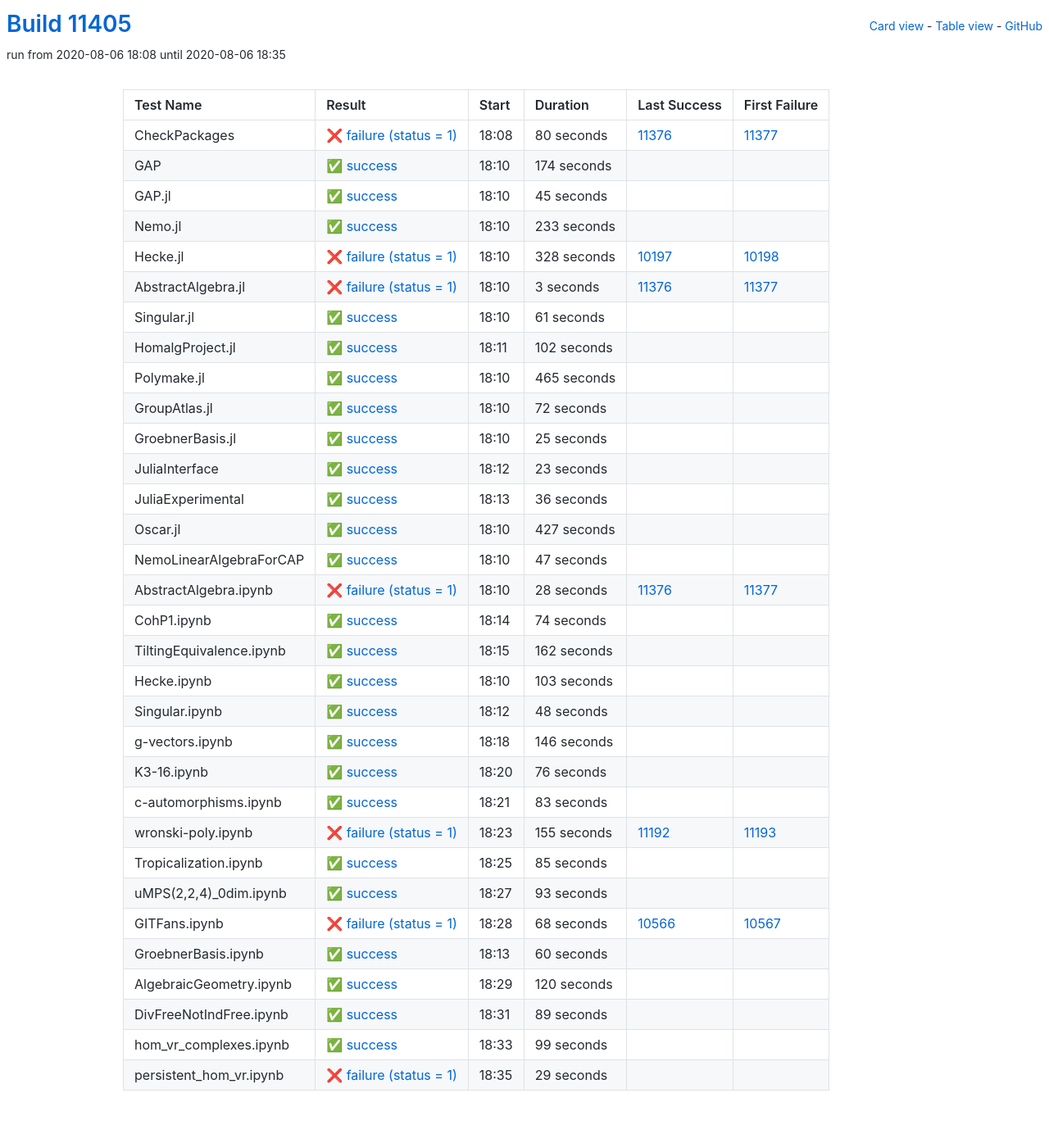
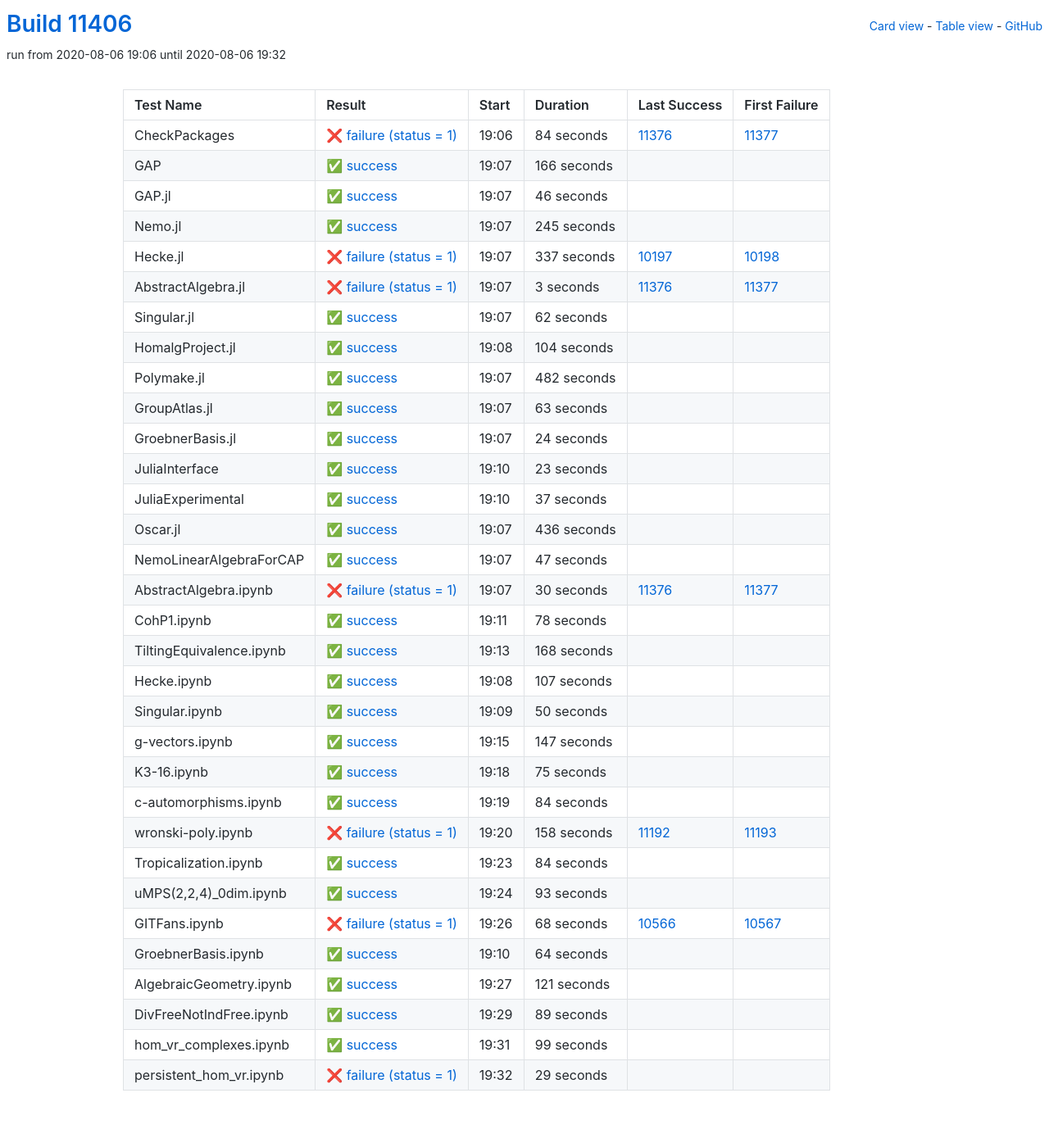
Before and after one commit to oscar-system/oscar-ci-status, a Jekyll site: the page built from table.html, in a window 1280 px wide. Shown: the whole page at 82% size. Built offline with Jekyll 4.4.1, drawn with Linux system fonts in a browser that asks for light colours.

Commit message:
Build #11406

```diff
--- a/_data/ci.yml
+++ b/_data/ci.yml
@@ -1,6 +1,6 @@
 ---
-build: 11405
-build_url: https://oscarci.mathematik.uni-kl.de/job/oscar/11405/
+build: 11406
+build_url: https://oscarci.mathematik.uni-kl.de/job/oscar/11406/
 job: oscar
 organization: oscar-system
 repo: oscar-ci-status
@@ -8,68 +8,68 @@
 tests:
 - name: CheckPackages
   id: checkpackages
-  log: https://oscarci.mathematik.uni-kl.de/job/oscar/11405/artifact/logs/build-11405/CheckPackages.log
-  start: 2020-08-06 18:08
+  log: https://oscarci.mathematik.uni-kl.de/job/oscar/11406/artifact/logs/build-11406/CheckPackages.log
+  start: 2020-08-06 19:06
   success: false
   exitcode: 1
   status: failure
-  duration: 80
+  duration: 84
   last_success: 11376
   last_success_url: https://oscarci.mathematik.uni-kl.de/job/oscar/11376/
   first_failure: 11377
   first_failure_url: https://oscarci.mathematik.uni-kl.de/job/oscar/11377/
 - name: GAP
   id: gap
-  log: https://oscarci.mathematik.uni-kl.de/job/oscar/11405/artifact/logs/build-11405/GAP.log
-  start: 2020-08-06 18:10
+  log: https://oscarci.mathematik.uni-kl.de/job/oscar/11406/artifact/logs/build-11406/GAP.log
+  start: 2020-08-06 19:07
   success: true
   exitcode: 0
   status: success
-  duration: 174
+  duration: 166
   last_success: false
   last_success_url:
   first_failure: false
   first_failure_url:
 - name: GAP.jl
   id: gap-jl
-  log: https://oscarci.mathematik.uni-kl.de/job/oscar/11405/artifact/logs/build-11405/GAP.jl.log
-  start: 2020-08-06 18:10
+  log: https://oscarci.mathematik.uni-kl.de/job/oscar/11406/artifact/logs/build-11406/GAP.jl.log
+  start: 2020-08-06 19:07
   success: true
   exitcode: 0
   status: success
-  duration: 45
+  duration: 46
   last_success: false
   last_success_url:
   first_failure: false
   first_failure_url:
 - name: Nemo.jl
   id: nemo-jl
-  log: https://oscarci.mathematik.uni-kl.de/job/oscar/11405/artifact/logs/build-11405/Nemo.jl.log
-  start: 2020-08-06 18:10
+  log: https://oscarci.mathematik.uni-kl.de/job/oscar/11406/artifact/logs/build-11406/Nemo.jl.log
+  start: 2020-08-06 19:07
   success: true
   exitcode: 0
   status: success
-  duration: 233
+  duration: 245
   last_success: false
   last_success_url:
   first_failure: false
   first_failure_url:
 - name: Hecke.jl
   id: hecke-jl
-  log: https://oscarci.mathematik.uni-kl.de/job/oscar/11405/artifact/logs/build-11405/Hecke.jl.log
-  start: 2020-08-06 18:10
+  log: https://oscarci.mathematik.uni-kl.de/job/oscar/11406/artifact/logs/build-11406/Hecke.jl.log
+  start: 2020-08-06 19:07
   success: false
   exitcode: 1
   status: failure
-  duration: 328
+  duration: 337
   last_success: 10197
   last_success_url: https://oscarci.mathematik.uni-kl.de/job/oscar/10197/
   first_failure: 10198
   first_failure_url: https://oscarci.mathematik.uni-kl.de/job/oscar/10198/
 - name: AbstractAlgebra.jl
   id: abstractalgebra-jl
-  log: https://oscarci.mathematik.uni-kl.de/job/oscar/11405/artifact/logs/build-11405/AbstractAlgebra.jl.log
-  start: 2020-08-06 18:10
+  log: https://oscarci.mathematik.uni-kl.de/job/oscar/11406/artifact/logs/build-11406/AbstractAlgebra.jl.log
+  start: 2020-08-06 19:07
   success: false
   exitcode: 1
   status: failure
@@ -80,68 +80,68 @@
   first_failure_url: https://oscarci.mathematik.uni-kl.de/job/oscar/11377/
 - name: Singular.jl
   id: singular-jl
-  log: https://oscarci.mathematik.uni-kl.de/job/oscar/11405/artifact/logs/build-11405/Singular.jl.log
-  start: 2020-08-06 18:10
+  log: https://oscarci.mathematik.uni-kl.de/job/oscar/11406/artifact/logs/build-11406/Singular.jl.log
+  start: 2020-08-06 19:07
   success: true
   exitcode: 0
   status: success
-  duration: 61
+  duration: 62
   last_success: false
   last_success_url:
   first_failure: false
   first_failure_url:
 - name: HomalgProject.jl
   id: homalgproject-jl
-  log: https://oscarci.mathematik.uni-kl.de/job/oscar/11405/artifact/logs/build-11405/HomalgProject.jl.log
-  start: 2020-08-06 18:11
+  log: https://oscarci.mathematik.uni-kl.de/job/oscar/11406/artifact/logs/build-11406/HomalgProject.jl.log
+  start: 2020-08-06 19:08
   success: true
   exitcode: 0
   status: success
-  duration: 102
+  duration: 104
   last_success: false
   last_success_url:
   first_failure: false
   first_failure_url:
 - name: Polymake.jl
   id: polymake-jl
-  log: https://oscarci.mathematik.uni-kl.de/job/oscar/11405/artifact/logs/build-11405/Polymake.jl.log
-  start: 2020-08-06 18:10
+  log: https://oscarci.mathematik.uni-kl.de/job/oscar/11406/artifact/logs/build-11406/Polymake.jl.log
+  start: 2020-08-06 19:07
   success: true
   exitcode: 0
   status: success
-  duration: 465
+  duration: 482
   last_success: false
   last_success_url:
   first_failure: false
   first_failure_url:
 - name: GroupAtlas.jl
   id: groupatlas-jl
-  log: https://oscarci.mathematik.uni-kl.de/job/oscar/11405/artifact/logs/build-11405/GroupAtlas.jl.log
-  start: 2020-08-06 18:10
+  log: https://oscarci.mathematik.uni-kl.de/job/oscar/11406/artifact/logs/build-11406/GroupAtlas.jl.log
+  start: 2020-08-06 19:07
   success: true
   exitcode: 0
   status: success
-  duration: 72
+  duration: 63
   last_success: false
   last_success_url:
   first_failure: false
   first_failure_url:
 - name: GroebnerBasis.jl
   id: groebnerbasis-jl
-  log: https://oscarci.mathematik.uni-kl.de/job/oscar/11405/artifact/logs/build-11405/GroebnerBasis.jl.log
-  start: 2020-08-06 18:10
+  log: https://oscarci.mathematik.uni-kl.de/job/oscar/11406/artifact/logs/build-11406/GroebnerBasis.jl.log
+  start: 2020-08-06 19:07
   success: true
   exitcode: 0
   status: success
-  duration: 25
+  duration: 24
   last_success: false
   last_success_url:
   first_failure: false
   first_failure_url:
 - name: JuliaInterface
   id: juliainterface
-  log: https://oscarci.mathematik.uni-kl.de/job/oscar/11405/artifact/logs/build-11405/JuliaInterface.log
-  start: 2020-08-06 18:12
+  log: https://oscarci.mathematik.uni-kl.de/job/oscar/11406/artifact/logs/build-11406/JuliaInterface.log
+  start: 2020-08-06 19:10
   success: true
   exitcode: 0
   status: success
@@ -152,32 +152,32 @@
   first_failure_url:
 - name: JuliaExperimental
   id: juliaexperimental
-  log: https://oscarci.mathematik.uni-kl.de/job/oscar/11405/artifact/logs/build-11405/JuliaExperimental.log
-  start: 2020-08-06 18:13
+  log: https://oscarci.mathematik.uni-kl.de/job/oscar/11406/artifact/logs/build-11406/JuliaExperimental.log
+  start: 2020-08-06 19:10
   success: true
   exitcode: 0
   status: success
-  duration: 36
+  duration: 37
   last_success: false
   last_success_url:
   first_failure: false
   first_failure_url:
 - name: Oscar.jl
   id: oscar-jl
-  log: https://oscarci.mathematik.uni-kl.de/job/oscar/11405/artifact/logs/build-11405/Oscar.jl.log
-  start: 2020-08-06 18:10
+  log: https://oscarci.mathematik.uni-kl.de/job/oscar/11406/artifact/logs/build-11406/Oscar.jl.log
+  start: 2020-08-06 19:07
   success: true
   exitcode: 0
   status: success
-  duration: 427
+  duration: 436
   last_success: false
   last_success_url:
   first_failure: false
   first_failure_url:
 - name: NemoLinearAlgebraForCAP
   id: nemolinearalgebraforcap
-  log: https://oscarci.mathematik.uni-kl.de/job/oscar/11405/artifact/logs/build-11405/NemoLinearAlgebraForCAP.log
-  start: 2020-08-06 18:10
+  log: https://oscarci.mathematik.uni-kl.de/job/oscar/11406/artifact/logs/build-11406/NemoLinearAlgebraForCAP.log
+  start: 2020-08-06 19:07
   success: true
   exitcode: 0
   status: success
@@ -188,128 +188,128 @@
   first_failure_url:
 - name: AbstractAlgebra.ipynb
   id: abstractalgebra-ipynb
-  log: https://oscarci.mathematik.uni-kl.de/job/oscar/11405/artifact/logs/build-11405/AbstractAlgebra.ipynb.log
-  start: 2020-08-06 18:10
+  log: https://oscarci.mathematik.uni-kl.de/job/oscar/11406/artifact/logs/build-11406/AbstractAlgebra.ipynb.log
+  start: 2020-08-06 19:07
   success: false
   exitcode: 1
   status: failure
-  duration: 28
+  duration: 30
   last_success: 11376
   last_success_url: https://oscarci.mathematik.uni-kl.de/job/oscar/11376/
   first_failure: 11377
   first_failure_url: https://oscarci.mathematik.uni-kl.de/job/oscar/11377/
 - name: CohP1.ipynb
   id: cohp1-ipynb
-  log: https://oscarci.mathematik.uni-kl.de/job/oscar/11405/artifact/logs/build-11405/CohP1.ipynb.log
-  start: 2020-08-06 18:14
+  log: https://oscarci.mathematik.uni-kl.de/job/oscar/11406/artifact/logs/build-11406/CohP1.ipynb.log
+  start: 2020-08-06 19:11
   success: true
   exitcode: 0
   status: success
-  duration: 74
+  duration: 78
   last_success: false
   last_success_url:
   first_failure: false
   first_failure_url:
 - name: TiltingEquivalence.ipynb
   id: tiltingequivalence-ipynb
-  log: https://oscarci.mathematik.uni-kl.de/job/oscar/11405/artifact/logs/build-11405/TiltingEquivalence.ipynb.log
-  start: 2020-08-06 18:15
+  log: https://oscarci.mathematik.uni-kl.de/job/oscar/11406/artifact/logs/build-11406/TiltingEquivalence.ipynb.log
+  start: 2020-08-06 19:13
   success: true
   exitcode: 0
   status: success
-  duration: 162
+  duration: 168
   last_success: false
   last_success_url:
   first_failure: false
   first_failure_url:
 - name: Hecke.ipynb
   id: hecke-ipynb
-  log: https://oscarci.mathematik.uni-kl.de/job/oscar/11405/artifact/logs/build-11405/Hecke.ipynb.log
-  start: 2020-08-06 18:10
+  log: https://oscarci.mathematik.uni-kl.de/job/oscar/11406/artifact/logs/build-11406/Hecke.ipynb.log
+  start: 2020-08-06 19:08
   success: true
   exitcode: 0
   status: success
-  duration: 103
+  duration: 107
   last_success: false
   last_success_url:
   first_failure: false
   first_failure_url:
 - name: Singular.ipynb
   id: singular-ipynb
-  log: https://oscarci.mathematik.uni-kl.de/job/oscar/11405/artifact/logs/build-11405/Singular.ipynb.log
-  start: 2020-08-06 18:12
+  log: https://oscarci.mathematik.uni-kl.de/job/oscar/11406/artifact/logs/build-11406/Singular.ipynb.log
+  start: 2020-08-06 19:09
   success: true
   exitcode: 0
   status: success
-  duration: 48
+  duration: 50
   last_success: false
   last_success_url:
   first_failure: false
   first_failure_url:
 - name: g-vectors.ipynb
   id: g-vectors-ipynb
-  log: https://oscarci.mathematik.uni-kl.de/job/oscar/11405/artifact/logs/build-11405/g-vectors.ipynb.log
-  start: 2020-08-06 18:18
+  log: https://oscarci.mathematik.uni-kl.de/job/oscar/11406/artifact/logs/build-11406/g-vectors.ipynb.log
+  start: 2020-08-06 19:15
   success: true
   exitcode: 0
   status: success
-  duration: 146
+  duration: 147
   last_success: false
   last_success_url:
   first_failure: false
   first_failure_url:
 - name: K3-16.ipynb
   id: k3-16-ipynb
-  log: https://oscarci.mathematik.uni-kl.de/job/oscar/11405/artifact/logs/build-11405/K3-16.ipynb.log
-  start: 2020-08-06 18:20
+  log: https://oscarci.mathematik.uni-kl.de/job/oscar/11406/artifact/logs/build-11406/K3-16.ipynb.log
+  start: 2020-08-06 19:18
   success: true
   exitcode: 0
   status: success
-  duration: 76
+  duration: 75
   last_success: false
   last_success_url:
   first_failure: false
   first_failure_url:
 - name: c-automorphisms.ipynb
   id: c-automorphisms-ipynb
-  log: https://oscarci.mathematik.uni-kl.de/job/oscar/11405/artifact/logs/build-11405/c-automorphisms.ipynb.log
-  start: 2020-08-06 18:21
+  log: https://oscarci.mathematik.uni-kl.de/job/oscar/11406/artifact/logs/build-11406/c-automorphisms.ipynb.log
+  start: 2020-08-06 19:19
   success: true
   exitcode: 0
   status: success
-  duration: 83
+  duration: 84
   last_success: false
   last_success_url:
   first_failure: false
   first_failure_url:
 - name: wronski-poly.ipynb
   id: wronski-poly-ipynb
-  log: https://oscarci.mathematik.uni-kl.de/job/oscar/11405/artifact/logs/build-11405/wronski-poly.ipynb.log
-  start: 2020-08-06 18:23
+  log: https://oscarci.mathematik.uni-kl.de/job/oscar/11406/artifact/logs/build-11406/wronski-poly.ipynb.log
+  start: 2020-08-06 19:20
   success: false
   exitcode: 1
   status: failure
-  duration: 155
+  duration: 158
   last_success: 11192
   last_success_url: https://oscarci.mathematik.uni-kl.de/job/oscar/11192/
   first_failure: 11193
   first_failure_url: https://oscarci.mathematik.uni-kl.de/job/oscar/11193/
 - name: Tropicalization.ipynb
   id: tropicalization-ipynb
-  log: https://oscarci.mathematik.uni-kl.de/job/oscar/11405/artifact/logs/build-11405/Tropicalization.ipynb.log
-  start: 2020-08-06 18:25
+  log: https://oscarci.mathematik.uni-kl.de/job/oscar/11406/artifact/logs/build-11406/Tropicalization.ipynb.log
+  start: 2020-08-06 19:23
   success: true
   exitcode: 0
   status: success
-  duration: 85
+  duration: 84
   last_success: false
   last_success_url:
   first_failure: false
   first_failure_url:
 - name: uMPS(2,2,4)_0dim.ipynb
   id: umps-2-2-4-0dim-ipynb
-  log: https://oscarci.mathematik.uni-kl.de/job/oscar/11405/artifact/logs/build-11405/uMPS-2-2-4-_0dim.ipynb.log
-  start: 2020-08-06 18:27
+  log: https://oscarci.mathematik.uni-kl.de/job/oscar/11406/artifact/logs/build-11406/uMPS-2-2-4-_0dim.ipynb.log
+  start: 2020-08-06 19:24
   success: true
   exitcode: 0
   status: success
@@ -320,8 +320,8 @@
   first_failure_url:
 - name: GITFans.ipynb
   id: gitfans-ipynb
-  log: https://oscarci.mathematik.uni-kl.de/job/oscar/11405/artifact/logs/build-11405/GITFans.ipynb.log
-  start: 2020-08-06 18:28
+  log: https://oscarci.mathematik.uni-kl.de/job/oscar/11406/artifact/logs/build-11406/GITFans.ipynb.log
+  start: 2020-08-06 19:26
   success: false
   exitcode: 1
   status: failure
@@ -332,32 +332,32 @@
   first_failure_url: https://oscarci.mathematik.uni-kl.de/job/oscar/10567/
 - name: GroebnerBasis.ipynb
   id: groebnerbasis-ipynb
-  log: https://oscarci.mathematik.uni-kl.de/job/oscar/11405/artifact/logs/build-11405/GroebnerBasis.ipynb.log
-  start: 2020-08-06 18:13
+  log: https://oscarci.mathematik.uni-kl.de/job/oscar/11406/artifact/logs/build-11406/GroebnerBasis.ipynb.log
+  start: 2020-08-06 19:10
   success: true
   exitcode: 0
   status: success
-  duration: 60
+  duration: 64
   last_success: false
   last_success_url:
   first_failure: false
   first_failure_url:
 - name: AlgebraicGeometry.ipynb
   id: algebraicgeometry-ipynb
-  log: https://oscarci.mathematik.uni-kl.de/job/oscar/11405/artifact/logs/build-11405/AlgebraicGeometry.ipynb.log
-  start: 2020-08-06 18:29
+  log: https://oscarci.mathematik.uni-kl.de/job/oscar/11406/artifact/logs/build-11406/AlgebraicGeometry.ipynb.log
+  start: 2020-08-06 19:27
   success: true
   exitcode: 0
   status: success
-  duration: 120
+  duration: 121
   last_success: false
   last_success_url:
   first_failure: false
   first_failure_url:
 - name: DivFreeNotIndFree.ipynb
   id: divfreenotindfree-ipynb
-  log: https://oscarci.mathematik.uni-kl.de/job/oscar/11405/artifact/logs/build-11405/DivFreeNotIndFree.ipynb.log
-  start: 2020-08-06 18:31
+  log: https://oscarci.mathematik.uni-kl.de/job/oscar/11406/artifact/logs/build-11406/DivFreeNotIndFree.ipynb.log
+  start: 2020-08-06 19:29
   success: true
   exitcode: 0
   status: success
@@ -368,8 +368,8 @@
   first_failure_url:
 - name: hom_vr_complexes.ipynb
   id: hom-vr-complexes-ipynb
-  log: https://oscarci.mathematik.uni-kl.de/job/oscar/11405/artifact/logs/build-11405/hom_vr_complexes.ipynb.log
-  start: 2020-08-06 18:33
+  log: https://oscarci.mathematik.uni-kl.de/job/oscar/11406/artifact/logs/build-11406/hom_vr_complexes.ipynb.log
+  start: 2020-08-06 19:31
   success: true
   exitcode: 0
   status: success
@@ -380,8 +380,8 @@
   first_failure_url:
 - name: persistent_hom_vr.ipynb
   id: persistent-hom-vr-ipynb
-  log: https://oscarci.mathematik.uni-kl.de/job/oscar/11405/artifact/logs/build-11405/persistent_hom_vr.ipynb.log
-  start: 2020-08-06 18:35
+  log: https://oscarci.mathematik.uni-kl.de/job/oscar/11406/artifact/logs/build-11406/persistent_hom_vr.ipynb.log
+  start: 2020-08-06 19:32
   success: false
   exitcode: 1
   status: failure
```
Also changed, not shown: README.md.
